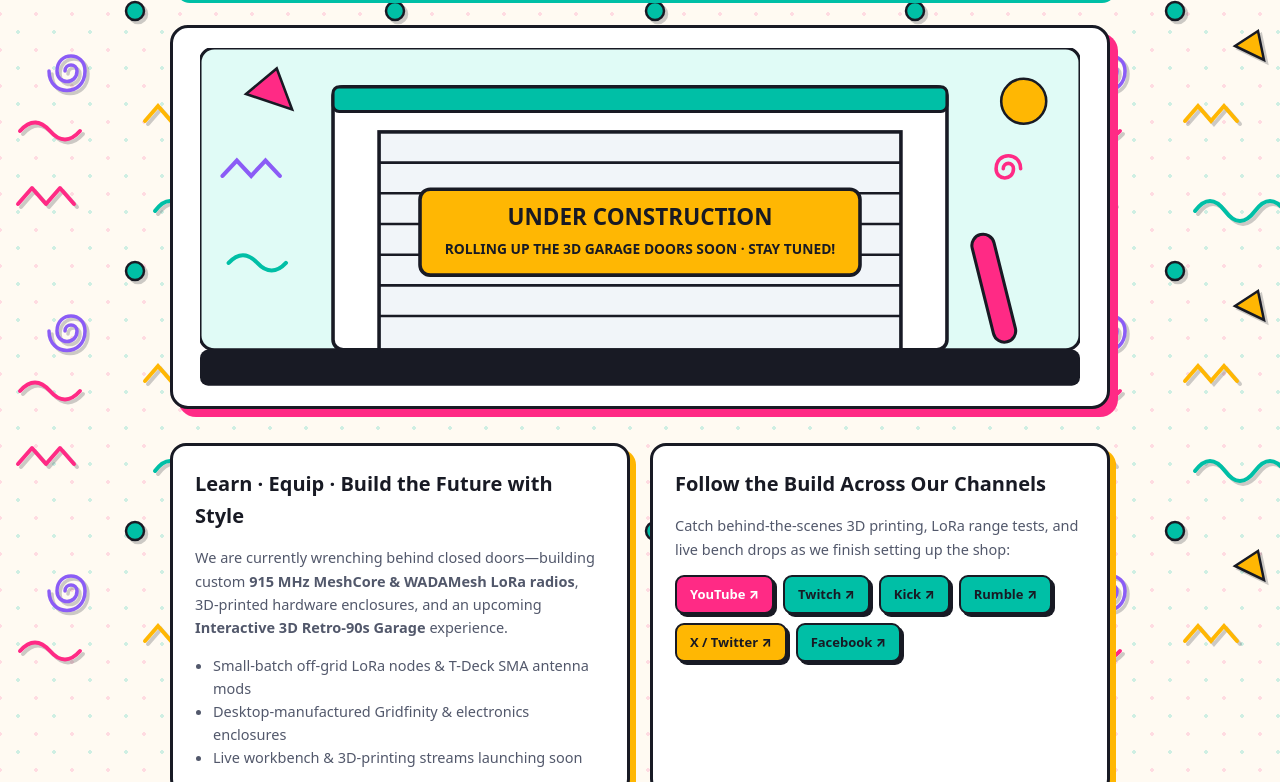
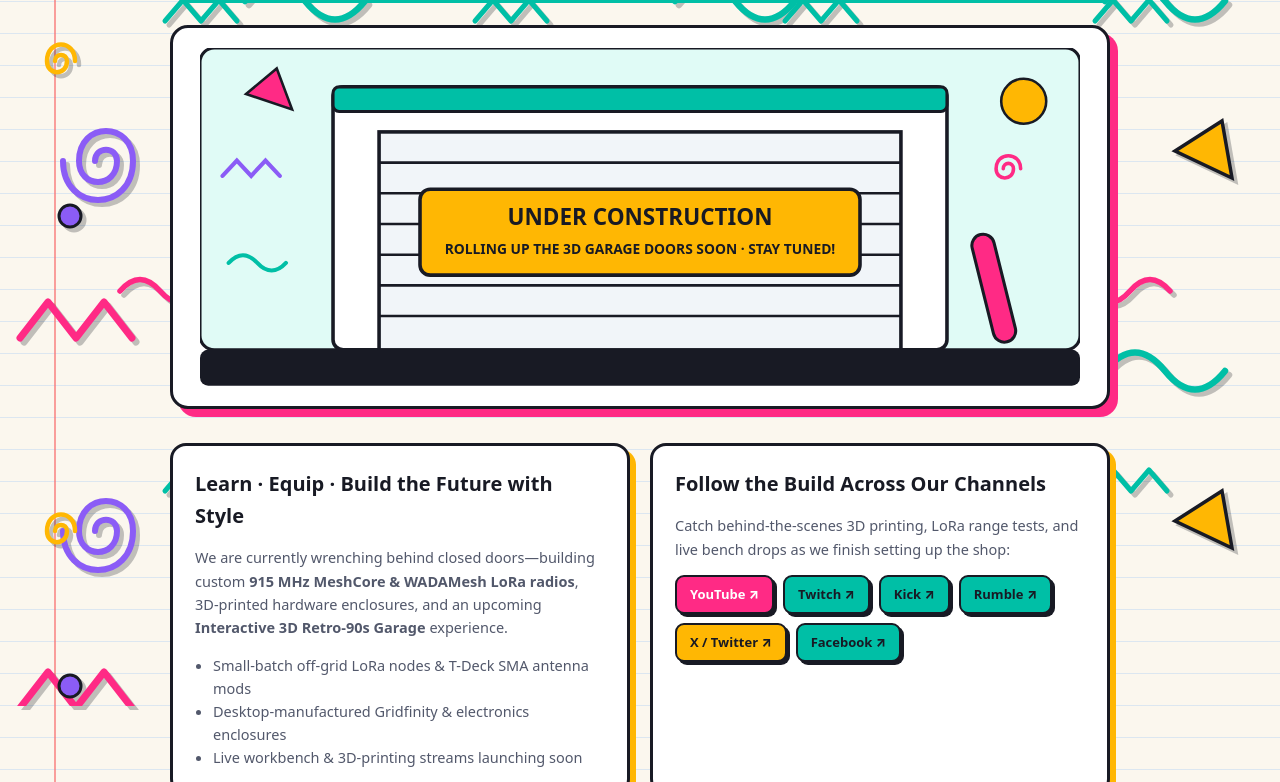
Before and after one commit to GFoxFoLoRaPi/toolboxgadgets-site, a plain HTML site: page index.html in a window 1280 px wide. Shown: the part 94-876 px from the top of the page. Drawn offline with Linux system fonts and the light colour scheme.

Commit message:
Add wide-ruled blue/red notebook paper and varied-size drifting 90s swirls and zig-zags

```diff
--- a/index.html
+++ b/index.html
@@ -7,11 +7,12 @@
   <style>
     :root { --bg: #fffaf2; --card: #ffffff; --ink: #181a24; --muted: #52586b; --teal: #00bfa6; --pink: #ff2a85; --amber: #ffb703; }
     * { box-sizing: border-box; }
-    body {
+        body {
       margin: 0; font-family: system-ui, -apple-system, sans-serif; color: var(--ink); line-height: 1.6;
-      background-color: var(--bg);
-      background-image: radial-gradient(#00bfa630 2px, transparent 2px), radial-gradient(#ff2a8526 2px, #fffaf2 2px);
-      background-size: 36px 36px; background-position: 0 0, 18px 18px;
+      background-color: #fbf7ee;
+      background-image:
+        linear-gradient(to right, transparent 54px, #f87171aa 54px, #f87171aa 56px, transparent 56px),
+        repeating-linear-gradient(to bottom, transparent 0px, transparent 31px, #60a5fa66 32px);
     }
     .wrap { max-width: 980px; margin: 0 auto; padding: 24px 20px 64px; }
     nav {
@@ -52,24 +53,25 @@
   </style>
 </head>
 <body>
-<svg style="position:fixed;inset:0;width:100%;height:100%;z-index:-1;pointer-events:none;filter:drop-shadow(3px 3px 0 rgba(24,26,36,0.22));" xmlns="http://w3.org">
+<svg style="position:fixed;inset:0;width:100%;height:100%;z-index:-1;pointer-events:none;filter:drop-shadow(4px 4px 0 rgba(24,26,36,0.26));" xmlns="http://w3.org">
   <defs>
-    <pattern id="memphis90s" width="260" height="260" patternUnits="userSpaceOnUse">
-      <!-- Zig-Zag -->
-      <polyline points="18,38 32,22 46,38 60,22 74,38" fill="none" stroke="#ff2a85" stroke-width="4" stroke-linecap="round" stroke-linejoin="round" />
-      <!-- Squiggly Wave -->
-      <path d="M 155 45 Q 170 25, 185 45 T 215 45 T 245 45" fill="none" stroke="#00bfa6" stroke-width="4" stroke-linecap="round" />
-      <!-- Spiral -->
-      <path d="M 65 165 c 0,-8 12,-8 12,0 c 0,14 -20,14 -20,0 c 0,-20 28,-20 28,0 c 0,26 -36,26 -36,0" fill="none" stroke="#8b5cf6" stroke-width="3.5" stroke-linecap="round" />
-      <!-- Amber Triangle & Teal Circle -->
-      <polygon points="195,140 218,125 224,154" fill="#ffb703" stroke="#181a24" stroke-width="2.5" />
-      <circle cx="135" cy="105" r="9" fill="#00bfa6" stroke="#181a24" stroke-width="2.5" />
-      <!-- Second Zig-Zag & Squiggle -->
-      <polyline points="145,215 158,200 171,215 184,200 197,215" fill="none" stroke="#ffb703" stroke-width="4" stroke-linecap="round" />
-      <path d="M 20 225 Q 35 208, 50 225 T 80 225" fill="none" stroke="#ff2a85" stroke-width="4" stroke-linecap="round" />
+    <pattern id="memphisBig" width="430" height="370" patternUnits="userSpaceOnUse">
+      <animateTransform attributeName="patternTransform" type="translate" from="0 0" to="430 370" dur="53s" repeatCount="indefinite" />
+      <polyline points="20,62 48,26 76,62 104,26 132,62" fill="none" stroke="#ff2a85" stroke-width="7" stroke-linecap="round" stroke-linejoin="round" />
+      <path d="M 95 255 c 0,-15 22,-15 22,0 c 0,28 -38,28 -38,0 c 0,-40 54,-40 54,0 c 0,52 -70,52 -70,0" fill="none" stroke="#8b5cf6" stroke-width="6" stroke-linecap="round" />
+      <path d="M 245 95 Q 275 58, 305 95 T 365 95" fill="none" stroke="#00bfa6" stroke-width="6.5" stroke-linecap="round" />
+      <polygon points="315,245 362,215 372,272" fill="#ffb703" stroke="#181a24" stroke-width="3.5" />
+    </pattern>
+    <pattern id="memphisAlt" width="310" height="470" patternUnits="userSpaceOnUse">
+      <animateTransform attributeName="patternTransform" type="translate" from="310 0" to="0 470" dur="37s" repeatCount="indefinite" />
+      <polyline points="165,115 183,94 201,115 219,94 237,115" fill="none" stroke="#00bfa6" stroke-width="5" stroke-linecap="round" stroke-linejoin="round" />
+      <path d="M 55 155 c 0,-8 12,-8 12,0 c 0,15 -20,15 -20,0 c 0,-22 28,-22 28,0" fill="none" stroke="#ffb703" stroke-width="4.5" stroke-linecap="round" />
+      <path d="M 120 385 Q 140 362, 160 385 T 200 385 T 240 385" fill="none" stroke="#ff2a85" stroke-width="5.5" stroke-linecap="round" />
+      <circle cx="70" cy="310" r="11" fill="#8b5cf6" stroke="#181a24" stroke-width="3" />
     </pattern>
   </defs>
-  <rect width="100%" height="100%" fill="url(#memphis90s)" />
+  <rect width="100%" height="100%" fill="url(#memphisBig)" />
+  <rect width="100%" height="100%" fill="url(#memphisAlt)" />
 </svg>
 
   <div class="wrap">
```
